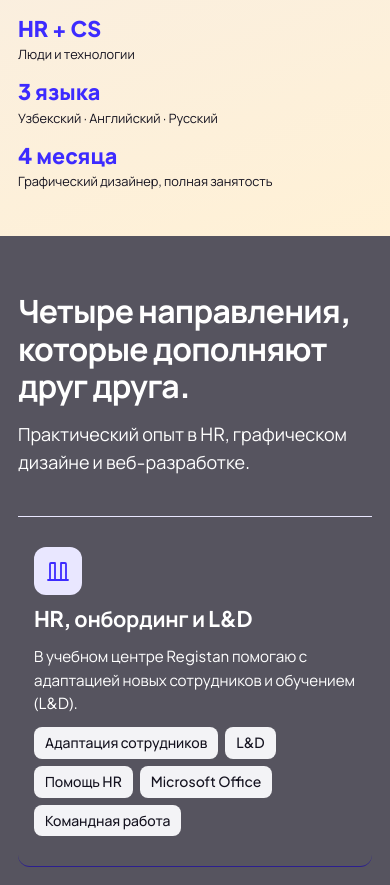
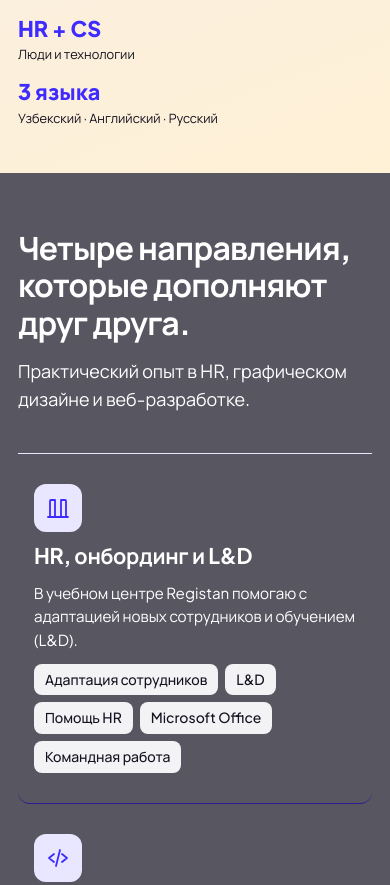
Before and after one commit to komronbekmullajonov/komronbekmullajonov.github.io, a plain HTML site: page ru/index.html in a window 390 px wide. Shown: the part 1460-2345 px from the top of the page. Drawn offline with Linux system fonts and the light colour scheme.

Commit message:
RU: FAQ for partners; remove stat

```diff
--- a/ru/index.html
+++ b/ru/index.html
@@ -2113,10 +2113,6 @@
 <div class="stat-item-num">3 языка</div>
 <div class="stat-item-label">Узбекский · Английский · Русский</div>
 </div>
-<div>
-<div class="stat-item-num">4 месяца</div>
-<div class="stat-item-label">Графический дизайнер, полная занятость</div>
-</div>
 </div>
 </div>
 <div class="portrait-stage hero-seq" style="--seq-delay: 220ms;">
@@ -2320,7 +2316,7 @@
 <div class="container">
 <div class="faq-wrap" id="faq">
 <div>
-<h2 class="section-title-lg" style="font-size: clamp(1.7rem, 3vw, 2.35rem);">Короткие ответы для рекрутеров.</h2>
+<h2 class="section-title-lg" style="font-size: clamp(1.7rem, 3vw, 2.35rem);">Короткие ответы для партнёров.</h2>
 <p class="section-lead" style="margin-bottom: 20px;">Кратко об образовании, инструментах и языках.</p>
 <a class="btn-orange-solid" href="https://t.me/komronbekmullajonov" rel="noopener noreferrer" target="_blank">
 <span>Есть вопрос? Напишите</span>
@@ -2429,7 +2425,7 @@
 <script>
     (function () {
       'use strict';
-      const I18N = {"ru": {"toast_copy_fail": "Email: kamronc1kda@gmail.com", "rotator": ["онбординг", "L&D", "дизайн", "сайты", "сотрудничество"], "meta_desc": "Комронбек Муллажонов — HR-стажёр (онбординг и L&D) в учебном центре Registan, студент Webster University в Ташкенте. Графический дизайн и веб-проекты.", "toast_copy": "Email скопирован: kamronc1kda@gmail.com", "page_title": "Комронбек Муллажонов — HR-стажёр (онбординг и L&D)", "toast_copied": "Скопировано: "}};
+      const I18N = {"ru": {"toast_copy_fail": "Email: kamronc1kda@gmail.com", "toast_copied": "Скопировано: ", "meta_desc": "Комронбек Муллажонов — HR-стажёр (онбординг и L&D) в учебном центре Registan, студент Webster University в Ташкенте. Графический дизайн и веб-проекты.", "page_title": "Комронбек Муллажонов — HR-стажёр (онбординг и L&D)", "toast_copy": "Email скопирован: kamronc1kda@gmail.com", "rotator": ["онбординг", "L&D", "дизайн", "сайты", "сотрудничество"]}};
       const lang = document.documentElement.lang in I18N ? document.documentElement.lang : 'uz';
       const dict = I18N[lang];
       const reduceMotion = window.matchMedia && window.matchMedia('(prefers-reduced-motion: reduce)').matches;
```
